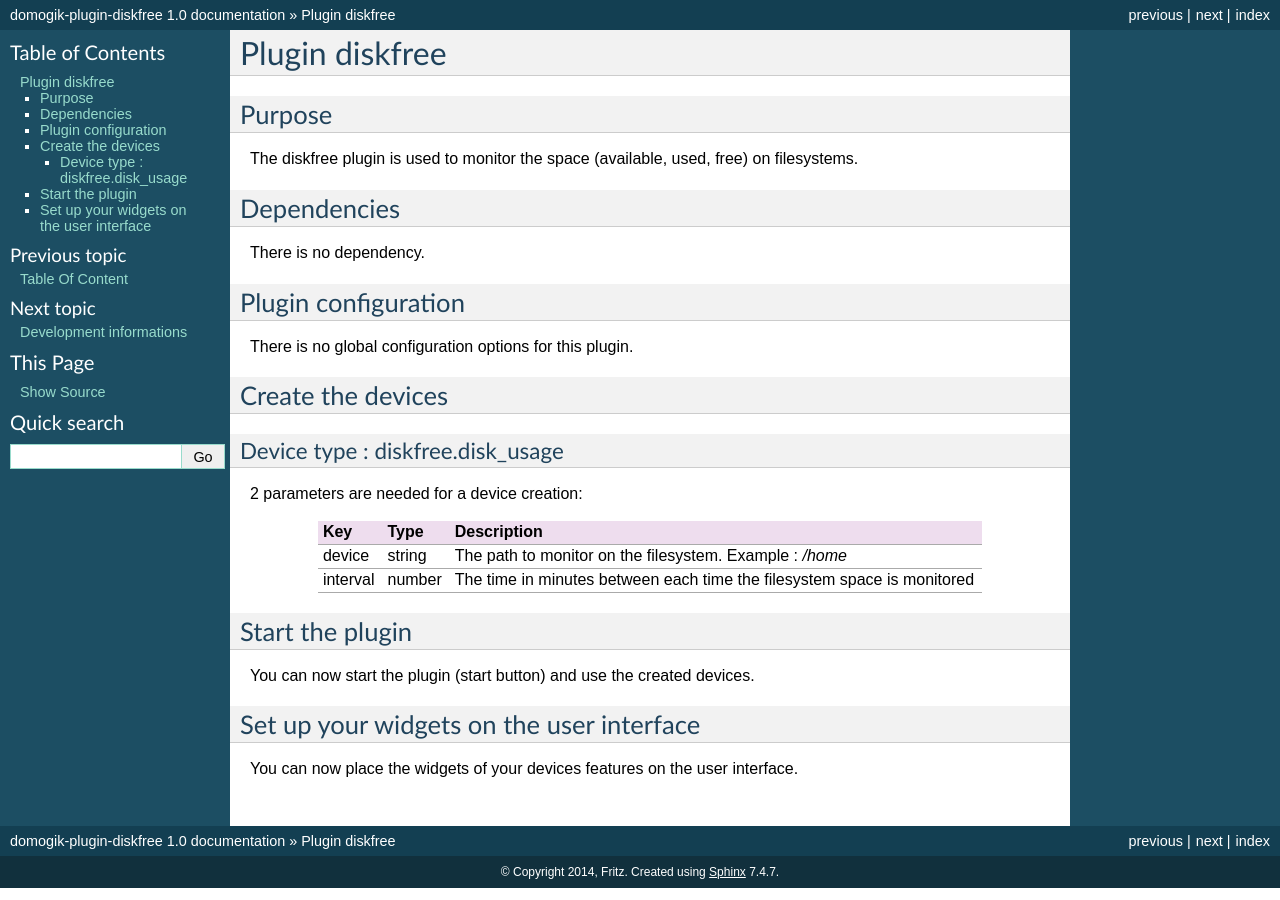
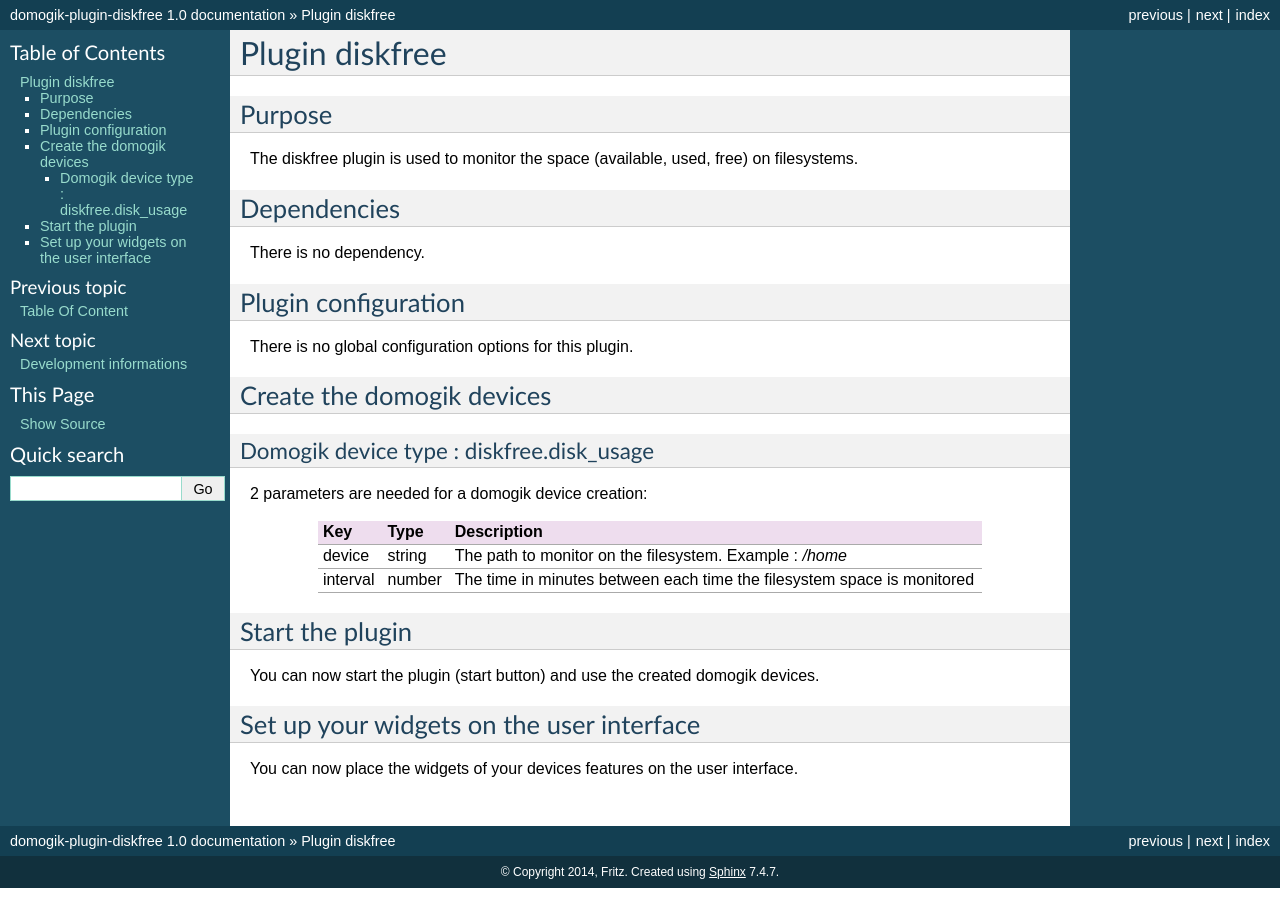
Before and after one commit to fritz-smh/domogik-plugin-diskfree, a Sphinx documentation site: the page built from docs/diskfree.txt, in a window 1280 px wide. Built offline with Sphinx 7.4.7, drawn with Linux system fonts in a browser that asks for light colours.

Commit message:
doc : domogik devices

```diff
--- a/docs/diskfree.txt
+++ b/docs/diskfree.txt
@@ -19,13 +19,13 @@ Plugin configuration
 
 There is no global configuration options for this plugin.
 
-Create the devices
-==================
+Create the domogik devices
+==========================
 
-Device type : diskfree.disk_usage
----------------------------------
+Domogik device type : diskfree.disk_usage
+-----------------------------------------
 
-2 parameters are needed for a device creation:
+2 parameters are needed for a domogik device creation:
 
 ===================== =========================== ======================================================================
 Key                   Type                        Description
@@ -38,7 +38,7 @@ interval              number                      The time in minutes between ea
 Start the plugin
 ================
 
-You can now start the plugin (start button) and use the created devices.
+You can now start the plugin (start button) and use the created domogik devices.
 
 Set up your widgets on the user interface
 =========================================
```
